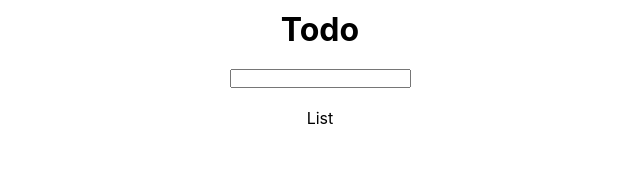
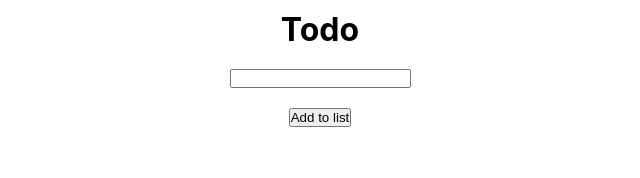
Before and after one commit to asyncfinkd/todo, a React (Create React App) app: page / in a window 1280 px wide. Shown: the top 178 px of the page, without its empty margins (320-960 px from the left). Built offline with nearby package versions, Linux system fonts and the light colour scheme.

Commit message:
:whale2: add todo item

```diff
--- a/package.json
+++ b/package.json
@@ -13,6 +13,7 @@
     "react": "^17.0.2",
     "react-dom": "^17.0.2",
     "react-scripts": "4.0.3",
+    "react-toastify": "^8.1.0",
     "typescript": "^4.5.2",
     "web-vitals": "^1.1.2"
   },
--- a/src/App.tsx
+++ b/src/App.tsx
@@ -1,6 +1,6 @@
-import React, { useState } from "react";
-import Hero from "./components/hero/Hero";
-import { ApplicationContext } from "./context/app/ApplicationContext";
+import React, { useState } from 'react';
+import Hero from './components/hero/hero';
+import { ApplicationContext } from './context/app/ApplicationContext';
 
 export default function App() {
   const [todo, setTodo] = useState<any>([]);
--- a/src/components/hero/Hero.tsx
+++ b/src/components/hero/Hero.tsx
@@ -1,11 +1,24 @@
-import React, { useState } from "react";
-import List from "../list/List";
+import React, { useContext, useState } from 'react';
+import { ApplicationContext } from '../../context/app/ApplicationContext';
+import List from '../list/list';
 
 export default function Hero() {
-  const [input, setInput] = useState<string>("");
+  const [input, setInput] = useState<string>('');
 
+  const { todo, setTodo } = useContext(ApplicationContext);
+
+  const addItem = () => {
+    if (!input) {
+      alert('Please enter a todo item');
+    } else {
+      setTodo([...todo, { todo: input, id: todo.length + 1 }]);
+
+      setInput('');
+    }
+  };
   return (
     <>
+      <form onSubmit={(e) => e.preventDefault()}>
         <div className="container">
           <h1>Todo</h1>
           <input
@@ -13,8 +26,10 @@ export default function Hero() {
             value={input}
             onChange={(e) => setInput(e.target.value)}
           />
+          <button onClick={() => addItem()}>Add to list</button>
           <List />
         </div>
+      </form>
     </>
   );
 }
--- a/src/components/list/List.tsx
+++ b/src/components/list/List.tsx
@@ -1,9 +1,15 @@
-import React from "react";
+import React, { useContext } from 'react';
+import { ApplicationContext } from '../../context/app/ApplicationContext';
+import ListMap from './list-map';
 
 export default function List() {
+  const { todo, setTodo } = useContext(ApplicationContext);
+
   return (
     <>
-      <p>List</p>
+      {todo?.map((item: any) => {
+        return <ListMap todo={item.todo} id={item.id} />;
+      })}
     </>
   );
 }
--- /dev/null
+++ b/src/components/list/list-map.tsx
@@ -0,0 +1,15 @@
+import React from 'react';
+
+export default function ListMap({ todo, id }: any) {
+  return (
+    <>
+      <p
+        onClick={() => {
+          console.log(id);
+        }}
+      >
+        {todo}
+      </p>
+    </>
+  );
+}
```
Also changed, not shown: .eslintrc.js (added), 2 other files (tests, documents, lock files or other folders). Lines whose indentation alone changed are shown as unchanged.
